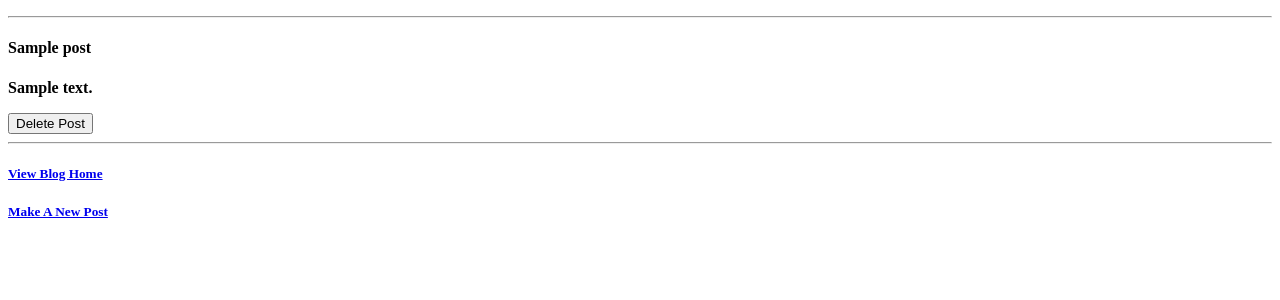
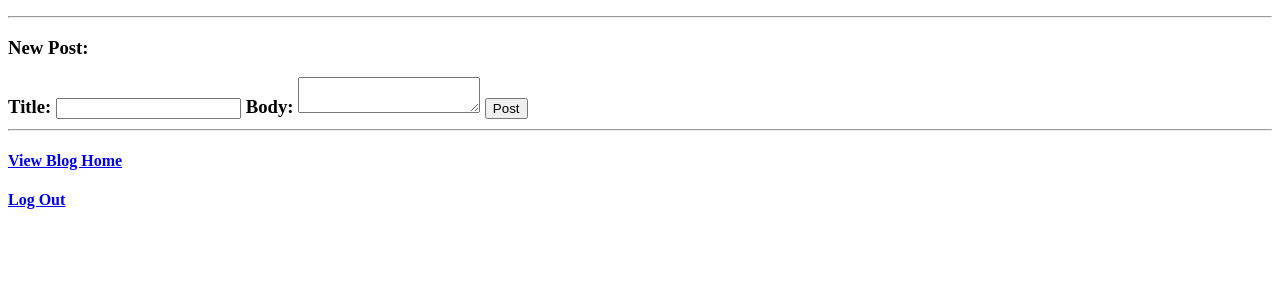
Before and after one commit to Kristinthecatlady/blogz, a Flask app: page /blog?id=1 in a window 1280 px wide. Shown: the part 26-326 px from the top of the page. Run offline with Flask 2, Linux system fonts and the light colour scheme; the visitor is signed in with stand-in values (Sample User, id 1); tables that the repository leaves empty hold one stand-in row (values such as "Sample post").

Commit message:
added logout button, but it doesn't work

```diff
--- a/main.py
+++ b/main.py
@@ -12,7 +12,7 @@ app.secret_key = "7"
 
 @app.before_request
 def require_login():
-    allowed_routes = ['login', 'signup']
+    allowed_routes = ['login', 'signup', 'logout']
     if request.endpoint not in allowed_routes and 'email' not in session:
         return redirect('/login')
 
@@ -25,7 +25,7 @@ def blog():
     num = request.args.get('id')
     if num:
         post = Post.query.get(num)
-        return render_template('addnew.html', post=post)
+        return render_template('blog.html', post=post)
     else:
         posts = Post.query.all()
         return render_template('allposts.html', title="Blog", posts=posts)
@@ -122,24 +122,7 @@ def signup():
 @app.route('/logout')
 def logout():
     del session['email']
-    return redirect('/')
-
-#@app.route('/', methods = ['POST', 'GET'])
-#def index():
-
- #   owner = User.query.filter_by(email=session['email']).first()
-
-  #  if request.method == 'POST':
-   #     task_name = request.form['task']
-    #    new_task = Task(task_name, owner)
-     #   db.session.add(new_task)
-      #  db.session.commit()
-
-  #  tasks = Task.query.filter_by(completed=False, owner=owner).all()
-   # completed_tasks = Task.query.filter_by(completed=True,owner=owner).all()
-    #return render_template('todos.html', title="Blogz!",
-     #   tasks=tasks, completed_tasks=completed_tasks)
-
+    return redirect('/logout')
 
 if __name__ == '__main__':
     app.run()
--- a/templates/addnew.html
+++ b/templates/addnew.html
@@ -20,4 +20,7 @@
         Make A New Post
     </a>
 </h5>
+<h5>
+    <a href="/logout">Log Out</a>
+</h5>
 {% endblock %}
--- a/templates/allposts.html
+++ b/templates/allposts.html
@@ -24,5 +24,8 @@
                 Make A New Post
             </a>
         </h4>
+        <h4>
+            <a href="/logout">Log Out</a>
+        </h4>
 
 {% endblock %}
--- a/templates/blog.html
+++ b/templates/blog.html
@@ -25,4 +25,7 @@
         View Blog Home
     </a>
 </h4>
+<h4>
+    <a href="/logout">Log Out</a>
+</h4>
 {% endblock %}
--- /dev/null
+++ b/templates/logout.html
@@ -0,0 +1,6 @@
+{% extends "base.html" %}
+{%block content %}
+<h1>You are logged out.</h1>
+<a href="/login">Oops, I want to log back in</a>
+
+{% endblock %}
```
